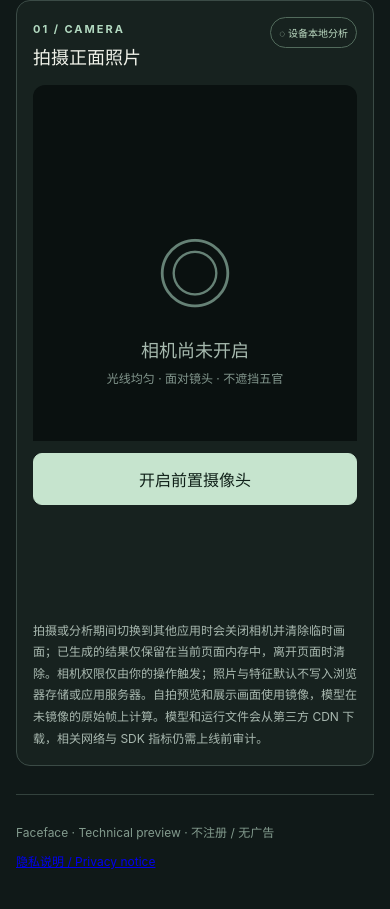
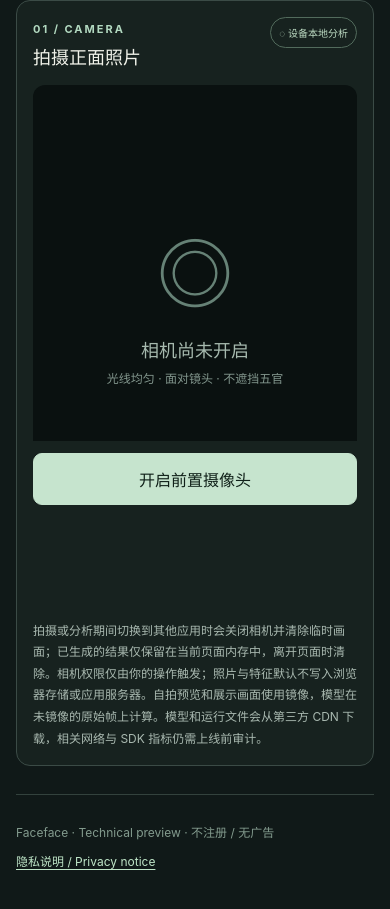
Before and after one commit to Justalittlebittt/Faceface, a React (Vite) app: page / in a window 390 px wide. Shown: the part 327-1236 px from the top of the page. Built offline with nearby package versions, Linux system fonts and the light colour scheme.

Commit message:
style(preview): keep privacy link legible on phones

```diff
--- a/src/style.css
+++ b/src/style.css
@@ -160,3 +160,6 @@ footer {
   .reading-heading h3 { font-size: 19px; }
   .source-details { padding: 14px; }
 }
+
+/* The technical preview must link to a readable privacy notice on every screen. */
+footer a { color: #bfe6c8; text-decoration: underline; text-underline-offset: 3px; }
```
